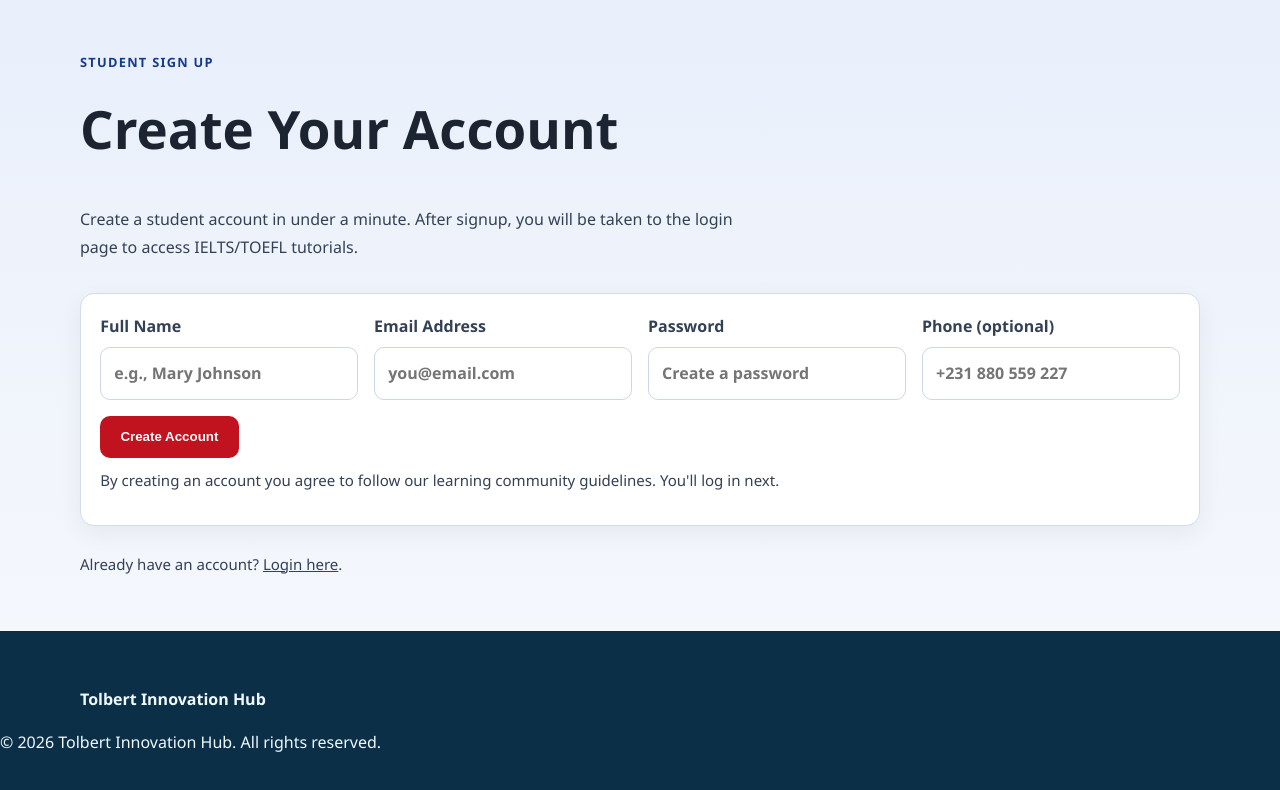
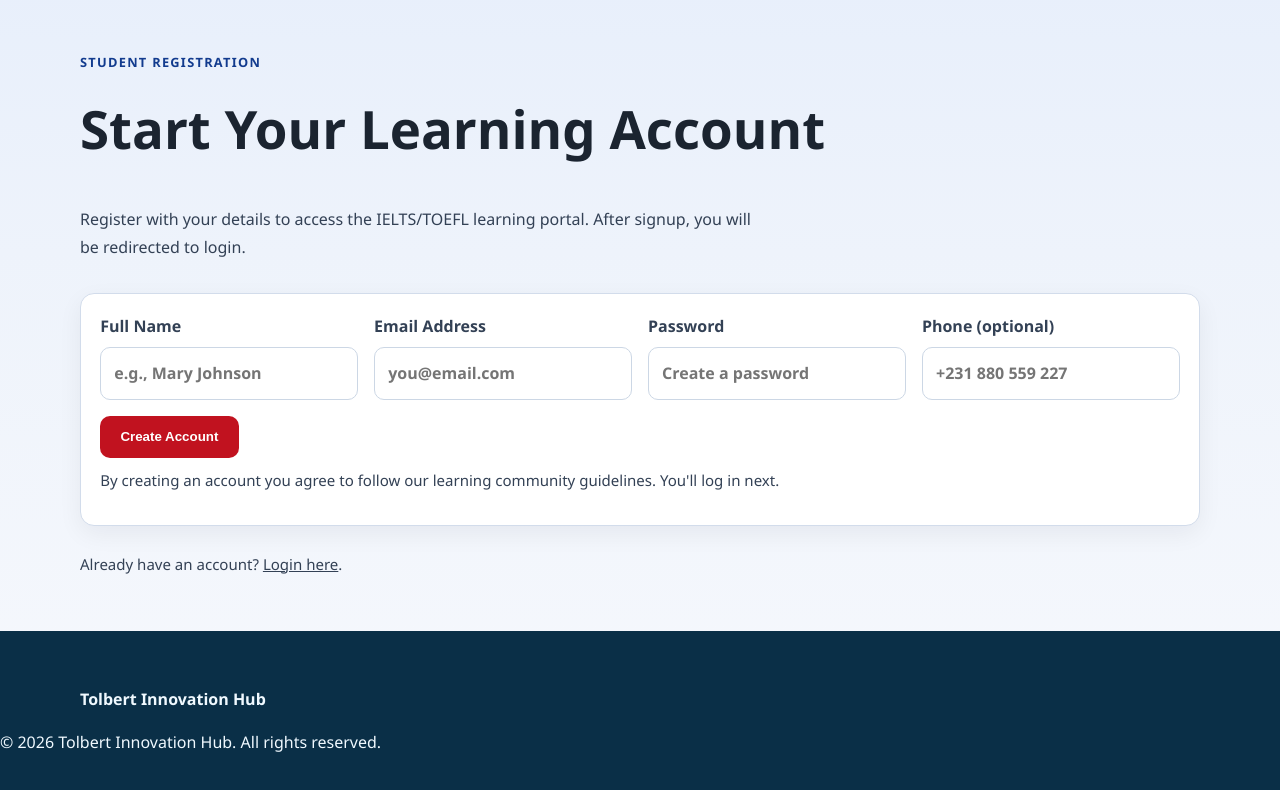
Before and after one commit to tolbertssamuel-oss/Tolbertinnovationhubliberia, a plain HTML site: page register.html in a window 1280 px wide. Shown: the part 90-880 px from the top of the page. Drawn offline with Linux system fonts and the light colour scheme.

Commit message:
Polish registration page messaging

```diff
--- a/register.html
+++ b/register.html
@@ -33,9 +33,9 @@
   <main id="main-content">
     <section class="section">
       <div class="container form-wrap">
-        <p class="section-label">Student Sign Up</p>
-        <h1 class="page-title">Create Your Account</h1>
-        <p class="section-intro">Create a student account in under a minute. After signup, you will be taken to the login page to access IELTS/TOEFL tutorials.</p>
+        <p class="section-label">Student Registration</p>
+        <h1 class="page-title">Start Your Learning Account</h1>
+        <p class="section-intro">Register with your details to access the IELTS/TOEFL learning portal. After signup, you will be redirected to login.</p>
 
         <form class="form-card" data-auth="register">
           <div class="form-grid">
```
